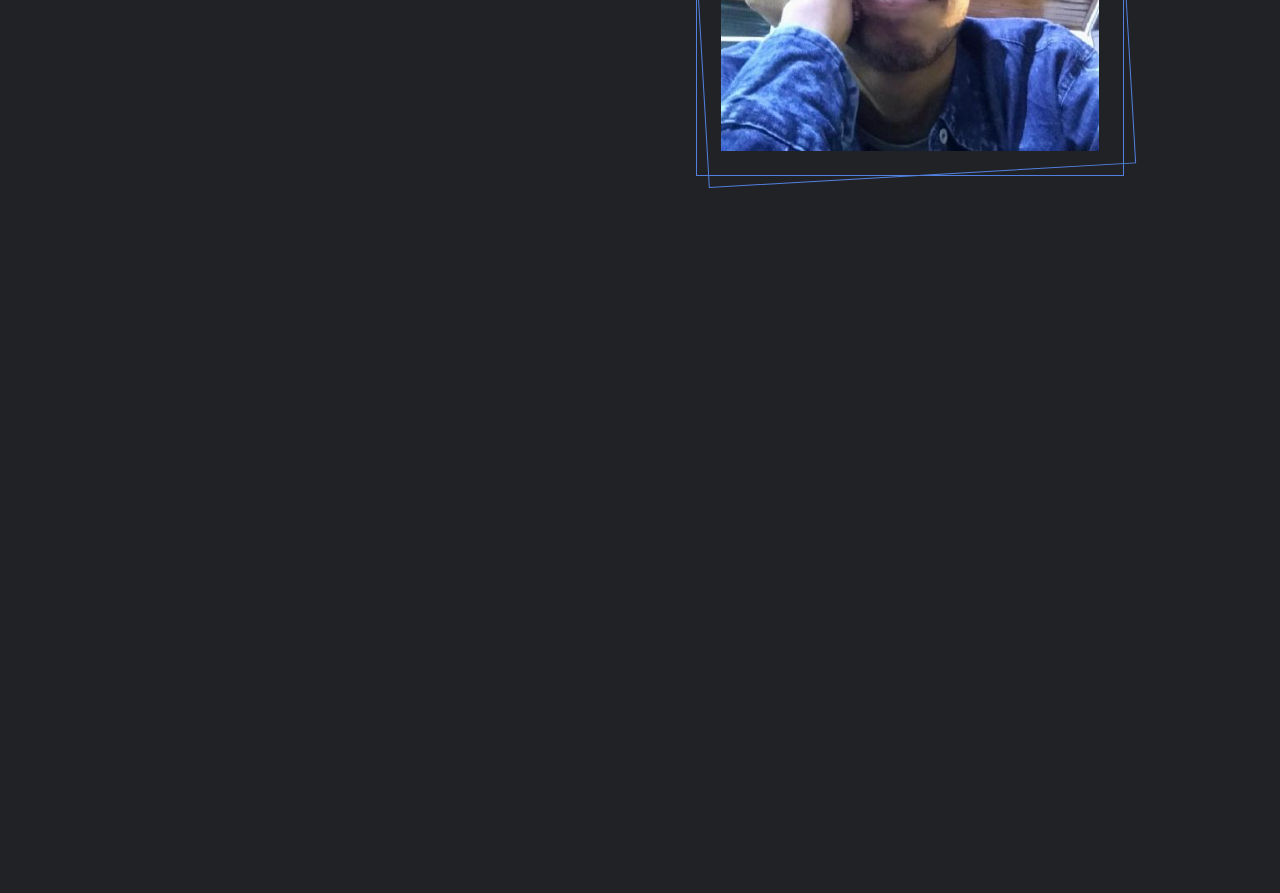
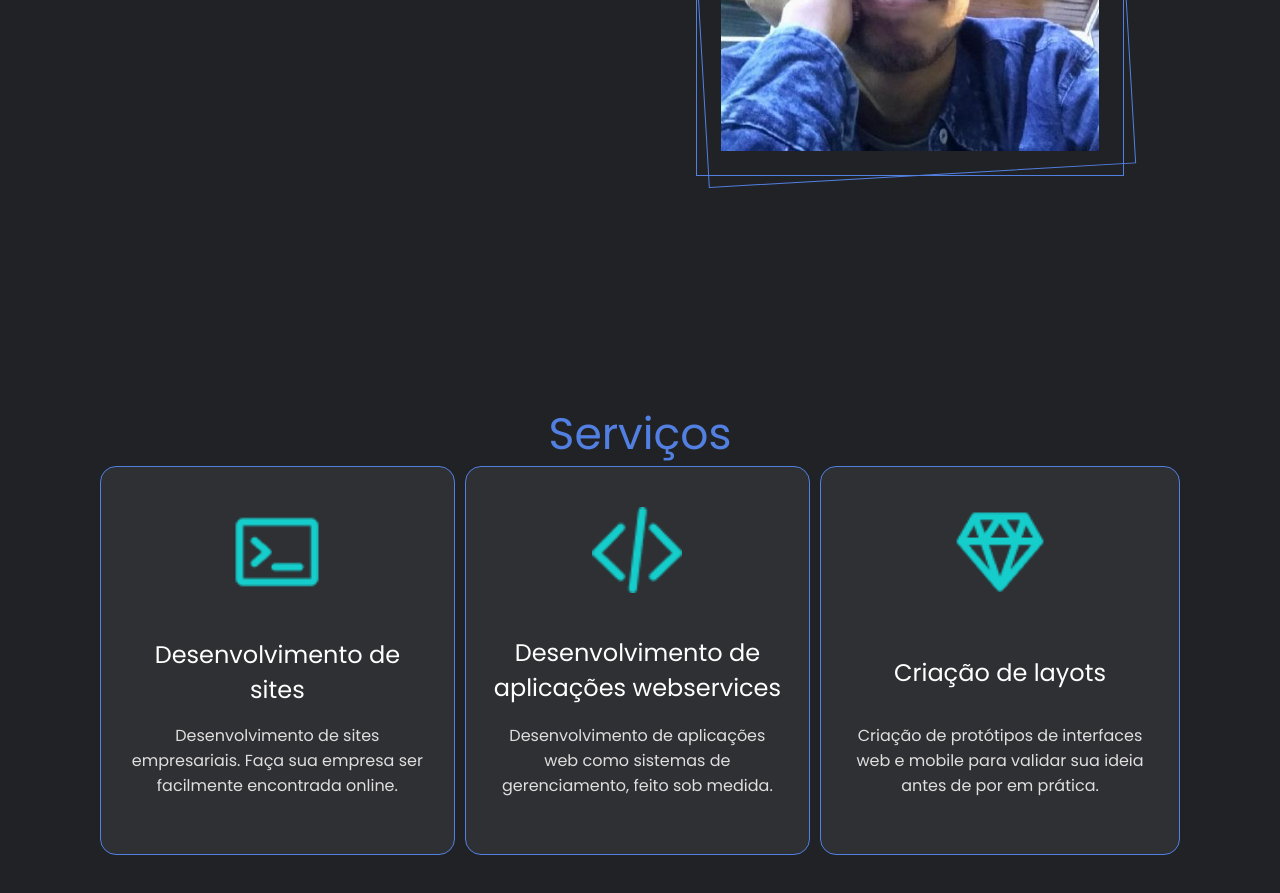
Before and after one commit to hellsu00/Portf-lio, a plain HTML site: page index.html in a window 1280 px wide. Shown: the part 1134-2027 px from the top of the page. Before the commit the page ends 1385 px from the top, so only its background shows below. Drawn offline with nearby package versions, Linux system fonts and the light colour scheme.

Commit message:
add services

```diff
--- a/index.html
+++ b/index.html
@@ -46,7 +46,26 @@
         <img src="assets/profilepic.jpg" alt="Felipe Costa" />
       </div>
     </section>
-
+    <section class="services">
+      <h1 class="title-purple">Serviços</h1>
+      <div class="services-container">
+        <div class="services-card">
+          <img src="assets/terminal.png" alt="terminal">
+          <h2>Desenvolvimento de sites</h2>
+          <p>Desenvolvimento de sites empresariais. Faça sua empresa ser facilmente encontrada online.</p>
+        </div>
+        <div class="services-card">
+          <img src="assets/Union.png" alt="icone de código">
+          <h2>Desenvolvimento de aplicações webservices</h2>
+          <p>Desenvolvimento de aplicações web como sistemas de gerenciamento, feito sob medida.</p>
+        </div>
+        <div class="services-card">
+          <img src="assets/diamond.png" alt="icone de diamante">
+          <h2>Criação de layots</h2>
+          <p>Criação de protótipos de interfaces web e mobile para validar sua ideia antes de por em prática.</p>
+        </div>
+      </div>
+    </section>
     <script>
       feather.replace();
     </script>
--- a/style.css
+++ b/style.css
@@ -146,6 +146,42 @@ nav ul a svg {
     transform: rotate(-3.3deg);
     color: var(--green);
 }
+
+.services {
+    text-align: center;
+    margin: 150px 0;
+    padding: 0 100px;
+}
+
+.services-container {
+    display: flex;
+    justify-content: space-between;
+    max-width: 1200px;
+    margin: 0 auto;
+}
+
+.services .services-container .services-card {
+    max-width: 360px;
+    background: #2F3034;
+    border: 1px solid var(--purple);
+    border-radius: 16px;
+    padding: 40px 25px;
+
+    display: flex;
+    flex-direction: column;
+    justify-content: space-between;
+    align-items: center;
+    text-align: center;
+}
+
+.services .services-container .services-card img {
+     margin-bottom: 40px;
+     width: 90px;
+}
+
+.services-card + .services-card {
+    margin-left: 10px;
+}
 /*  RESPONSIVIDADE */
 
 /* small desktops */
```
Also changed, not shown: assets/Union.png (added), assets/diamond.png (added), assets/terminal.png (added).
